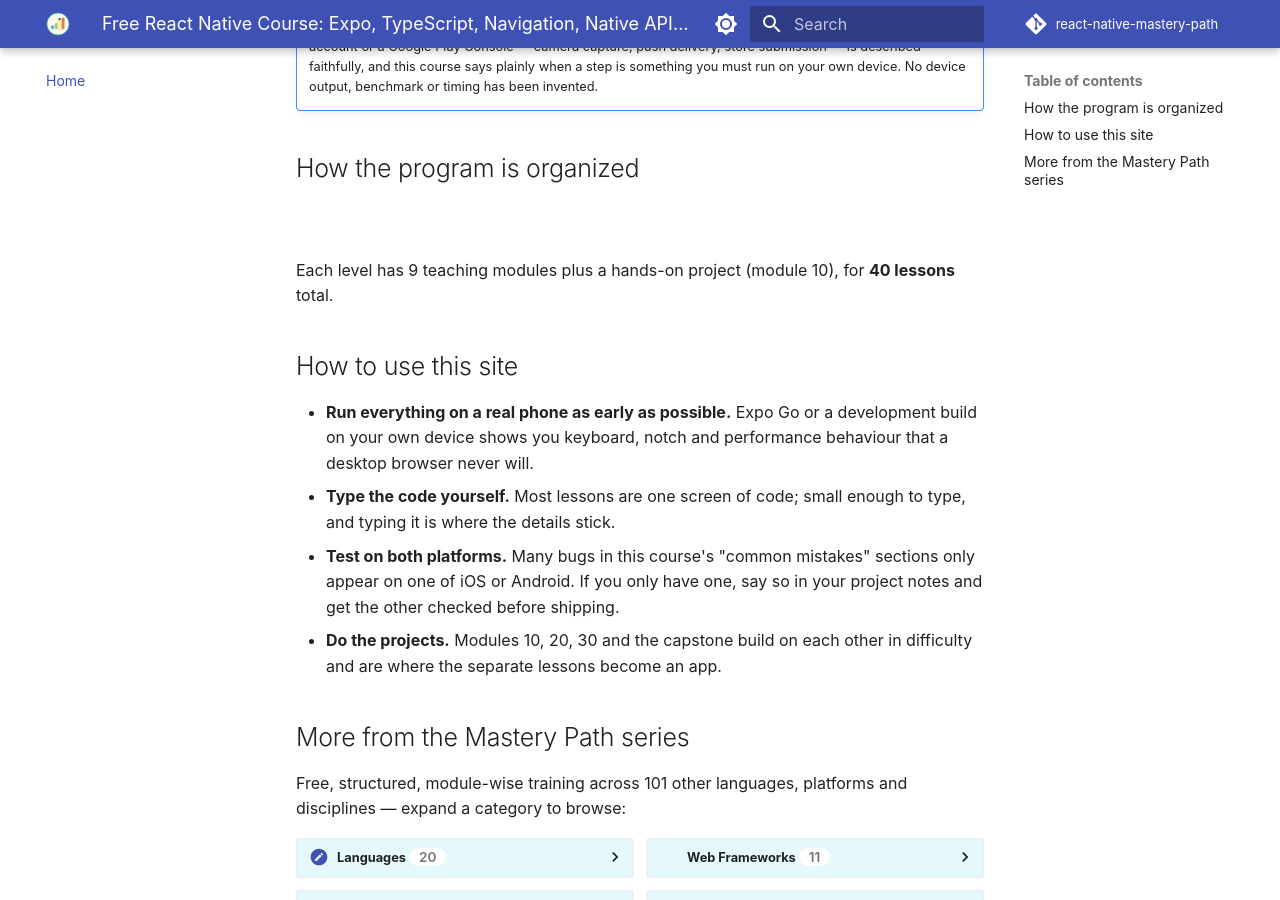
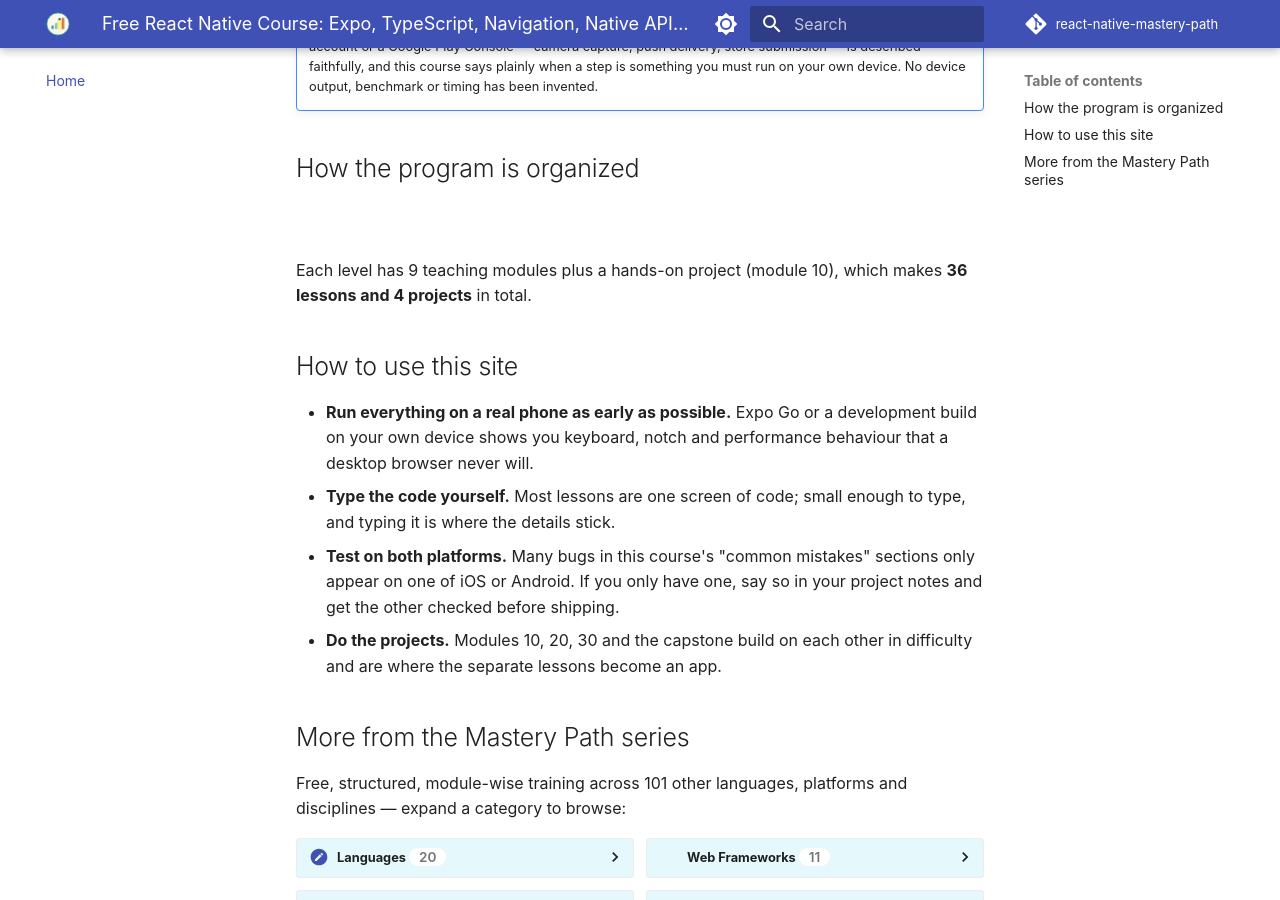
Before and after one commit to SIGILIPELLI/react-native-mastery-path, an MkDocs documentation site: the page built from docs/index.md, in a window 1280 px wide and 900 px high, scrolled down 1382 px. Built offline with MkDocs 1.6.1 and Material for MkDocs 9.7.7, drawn with Linux system fonts in a browser that asks for light colours; comment, search, counter and statistics services are not loaded.

Commit message:
Lesson and project counts use one definition; remove stale 'being written' notices
Co-Authored-By: Claude Sonnet 5.5 <noreply@anthropic.com>

```diff
--- a/docs/index.md
+++ b/docs/index.md
@@ -1,6 +1,6 @@
 ---
 title: "Free React Native Course: Expo, TypeScript, Navigation, Native APIs, Performance, Testing and Shipping to the App Stores"
-description: "Free React Native course: 40 lessons with Expo and TypeScript — layout, Expo Router, state, data, native modules, animation, testing and store release."
+description: "Free React Native course: 36 lessons and 4 projects with Expo and TypeScript — layout, Expo Router, state, data, native modules, animation, testing and store release."
 ---
 
 # React Native Mastery Path
@@ -65,7 +65,7 @@ your native code.
 | **3 · Native Capabilities & Polish** | Architecture, device APIs, animation, gestures, a11y, native modules | 10 | Use the hardware, animate at 60 fps and extend the platform |
 | **4 · Production & Shipping** | Performance, testing, security, EAS, stores, OTA, monitoring | 10 | Ship, update and support an app in both stores |
 
-Each level has 9 teaching modules plus a hands-on project (module 10), for **40 lessons** total.
+Each level has 9 teaching modules plus a hands-on project (module 10), which makes **36 lessons and 4 projects** in total.
 
 ## How to use this site
 
--- a/docs/javascripts/progress-tracker.js
+++ b/docs/javascripts/progress-tracker.js
@@ -43,7 +43,7 @@
     } catch (e) { return null; }
   }
   function isProjectSlug(slug) {
-    return /project|capstone/i.test(slug || "");
+    return /(^|\/)\d+-(project|capstone)\b/i.test(slug || "");
   }
   function pointsFor(slug) {
     return isProjectSlug(slug) ? POINTS_PROJECT : POINTS_LESSON;
```
